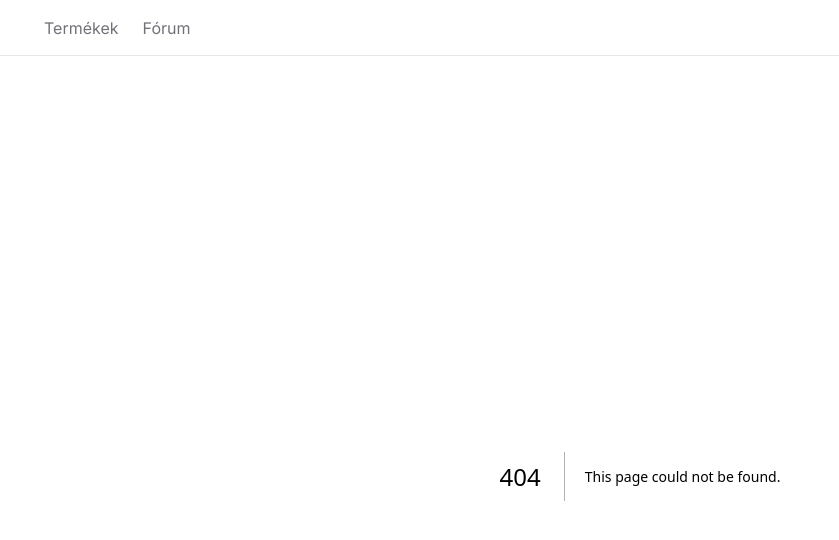
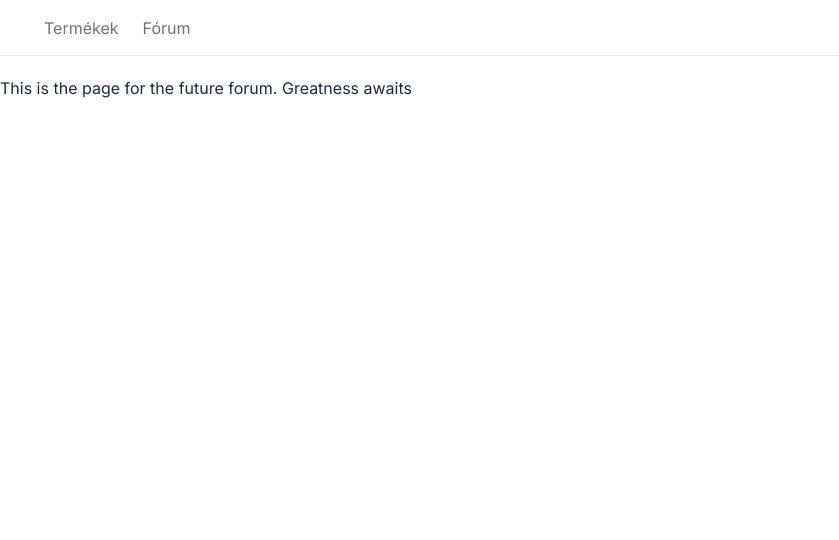
Before and after one commit to El-Terrifico-webfejlesztok/El-Terrifico-weboldal, a Next.js app: page /forum in a window 1280 px wide. Before the commit this address had no page. Shown: the top 540 px of the page, without its empty margins (0-839 px from the left). Built offline with nearby package versions, Linux system fonts and the light colour scheme.

Commit message:
minor fixes

```diff
--- a/app/components/navbar/NavBar.tsx
+++ b/app/components/navbar/NavBar.tsx
@@ -3,9 +3,8 @@ import Link from 'next/link'
 
 const NavBar = () => {
     const links = [
-        { name: 'Termékek', href: '/' },
+        { name: 'Termékek', href: '/products' },
         { name: 'Fórum', href: '/forum' },
-
     ]
 
     return (
--- /dev/null
+++ b/app/forum/page.tsx
@@ -0,0 +1,9 @@
+import React from 'react'
+
+const Forum = () => {
+  return (
+    <div>This is the page for the future forum. Greatness awaits</div>
+  )
+}
+
+export default Forum
```
